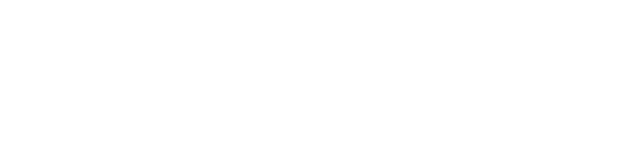
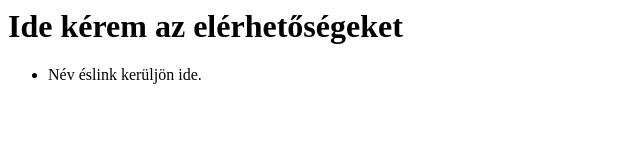
Before and after one commit to levente0107/webel, a plain HTML site: page index.html in a window 1280 px wide. Shown: the whole page, without its empty margins (0-640 px from the left). Drawn offline with Linux system fonts and the light colour scheme.

Commit message:
Update index.html

```diff
--- a/index.html
+++ b/index.html
@@ -3,6 +3,11 @@
 <title>anyad</title>
 </head>
 <body>
-
+<h1>Ide kérem az elérhetőségeket</h1>
+  <ul>
+    <li>
+      Név éslink kerüljön ide.
+    </li>
+  </ul>
 </body>
 </html>
```
